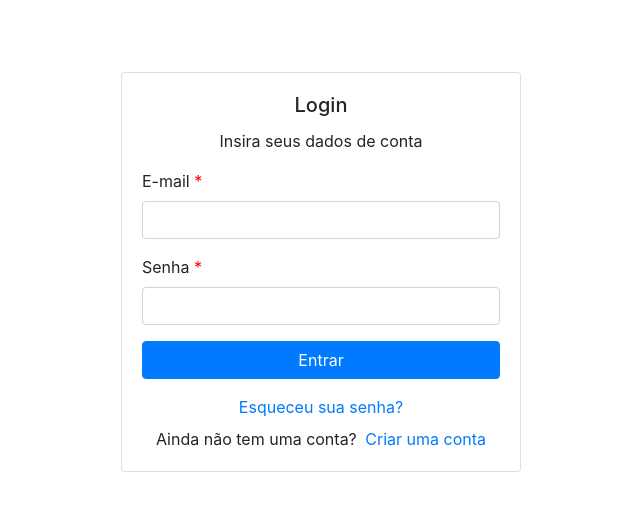
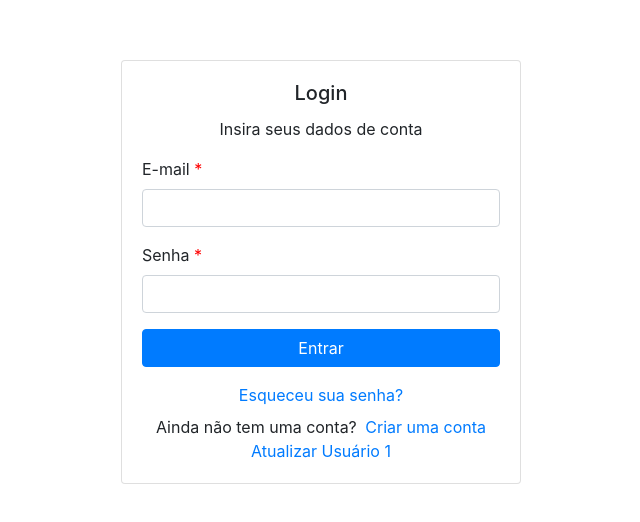
Before and after one commit to Matheus-Doerzbacher/crud-cliente-php, a plain HTML site: page login/index.html in a window 1280 px wide. Shown: the part 128-650 px from the top of the page, without its empty margins (319-959 px from the left). Drawn offline with nearby package versions, Linux system fonts and the light colour scheme.

Commit message:
finalizado a tela de login

```diff
--- a/login/index.html
+++ b/login/index.html
@@ -28,7 +28,13 @@
               <label for="email" class="form-label"
                 >E-mail <span class="obrigatorio">*</span></label
               >
-              <input type="text" class="form-control" id="email" name="email" required />
+              <input
+                type="text"
+                class="form-control"
+                id="email"
+                name="email"
+                required
+              />
             </div>
             <div class="form-group">
               <label for="password" class="form-label"
@@ -38,7 +44,7 @@
                 type="password"
                 class="form-control"
                 id="password"
-								name="password"
+                name="password"
                 required
               />
             </div>
@@ -56,11 +62,14 @@
           <div class="text-center mt-2">
             <p class="d-inline">Ainda não tem uma conta?</p>
             <a href="../cadastro/index.html" class="ml-1">Criar uma conta</a>
+
+
+        <a href="update_usuario_function.php?id=1">Atualizar Usuário 1</a>
           </div>
         </div>
       </div>
     </div>
-		<script src="https://code.jquery.com/jquery-3.6.0.min.js"></script>
+    <script src="https://code.jquery.com/jquery-3.6.0.min.js"></script>
     <script src="https://cdn.jsdelivr.net/npm/@popperjs/core@2.9.2/dist/umd/popper.min.js"></script>
     <script src="https://stackpath.bootstrapcdn.com/bootstrap/4.5.2/js/bootstrap.min.js"></script>
     <script>
@@ -85,7 +94,7 @@
             }
           },
           error: function (xhr, status, error) {
-						alert('Erro ao fazer login')
+            alert('Erro ao fazer login');
             console.log('Erro ao fazer login: ' + error);
           }
         });
@@ -105,7 +114,7 @@
           return false;
         }
 
-				return true;
+        return true;
       }
     </script>
   </body>
```
